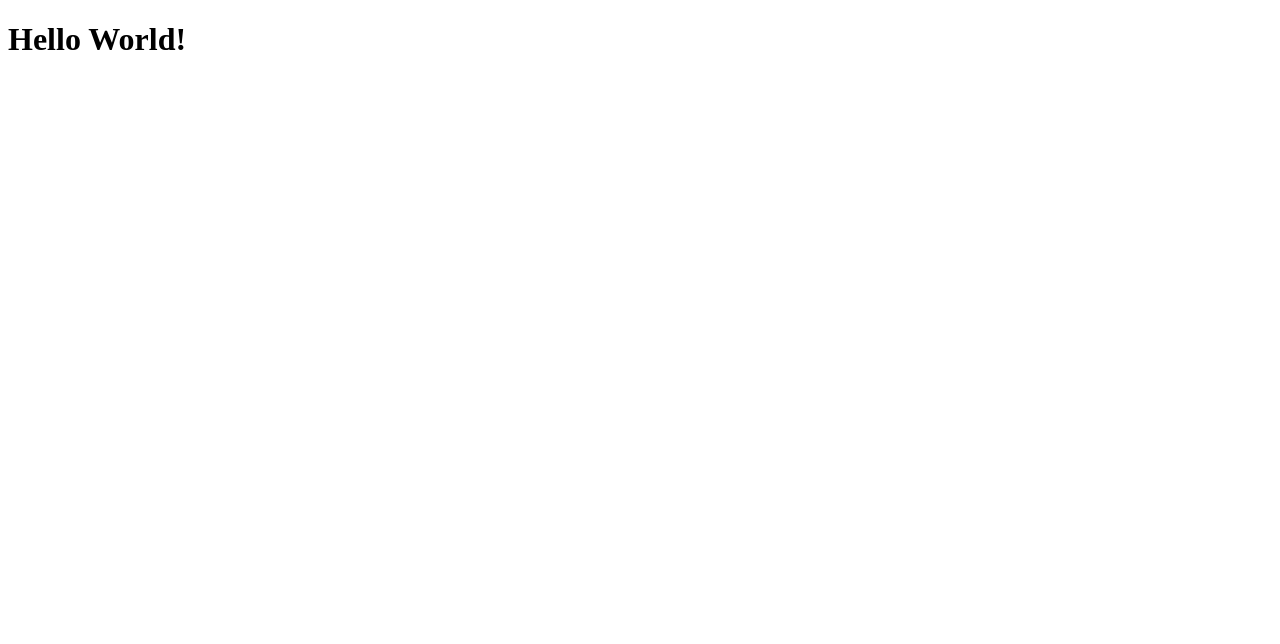
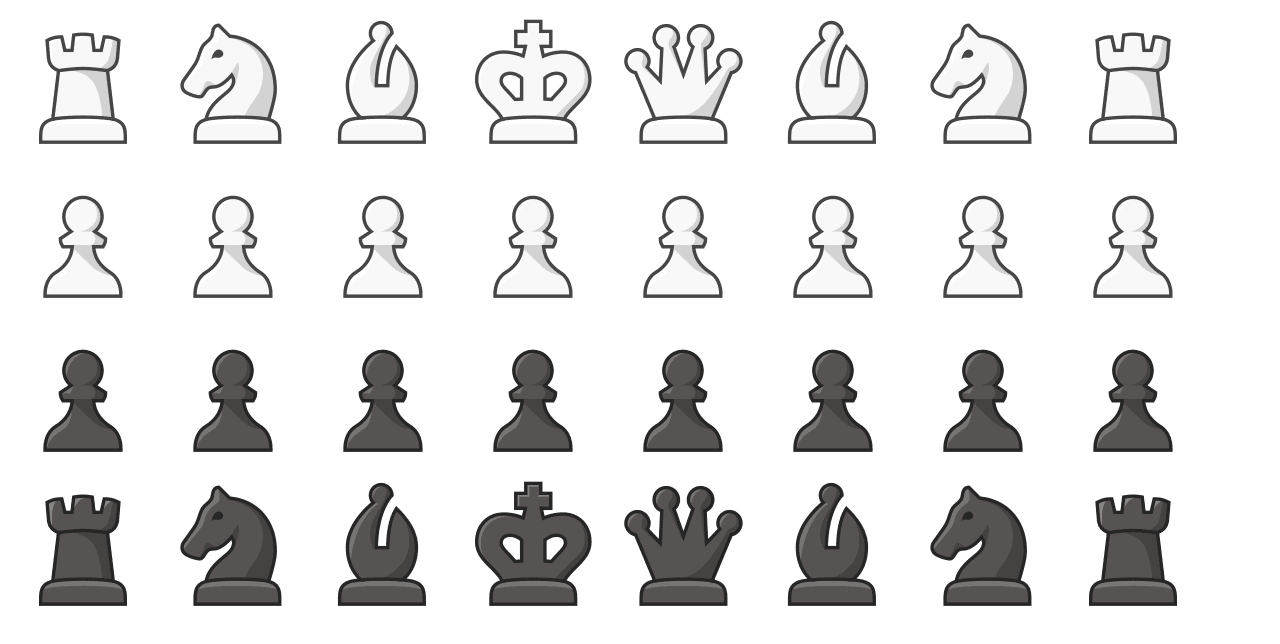
Before and after one commit to riverliway/chess-ai, a React (Vite) app: page / in a window 1280 px wide. Shown: the top 644 px of the page. Built offline with nearby package versions, Linux system fonts and the light colour scheme.

Commit message:
Created method for placing pieces onto web browser

```diff
--- a/src/Components/App/App.tsx
+++ b/src/Components/App/App.tsx
@@ -1,17 +1,18 @@
 import React from 'react'
 
 import { ChessProvider } from '../../Context/ChessContext'
+
+import ChessBoard from '../Chessboard'
 
 /**
  * The entire application
  */
 const App: React.FC = () => {
-  const message = 'Hello World!'
 
   return (
     <ChessProvider>
       <div>
-        <h1>{message}</h1>
+        <ChessBoard />
       </div>
     </ChessProvider>
   )
--- /dev/null
+++ b/src/Components/Chessboard.tsx
@@ -0,0 +1,28 @@
+import React from 'react'
+
+import { useChessContext } from '../Context/ChessContext'
+
+import { getImagePath } from '../utils/getImagePath'
+import { Piece, Player } from '../types'
+
+/**
+ * Setting up the chess board at the start of a new game.
+ */
+const ChessBoard: React.FC = () => {
+    const chessContext = useChessContext()
+
+    return (
+    <div>
+        {chessContext.game.board.map(row=>row.map(square=>{
+            if (square === undefined) {
+                return <div />
+            } else {
+                return <img src={getImagePath(square.player, square.piece)} />
+            }
+            })
+        )}
+    </div>
+    )
+  }
+
+  export default ChessBoard
--- a/src/Context/useChessHook.ts
+++ b/src/Context/useChessHook.ts
@@ -77,8 +77,8 @@ const createDefaultBoard = (): Board => {
   board[0][0] = { player: Player.WHITE, piece: Piece.ROOK }
   board[0][1] = { player: Player.WHITE, piece: Piece.KNIGHT }
   board[0][2] = { player: Player.WHITE, piece: Piece.BISHOP }
-  board[0][3] = { player: Player.WHITE, piece: Piece.QUEEN }
-  board[0][4] = { player: Player.WHITE, piece: Piece.KING }
+  board[0][3] = { player: Player.WHITE, piece: Piece.KING }
+  board[0][4] = { player: Player.WHITE, piece: Piece.QUEEN }
   board[0][5] = { player: Player.WHITE, piece: Piece.BISHOP }
   board[0][6] = { player: Player.WHITE, piece: Piece.KNIGHT }
   board[0][7] = { player: Player.WHITE, piece: Piece.ROOK }
```
